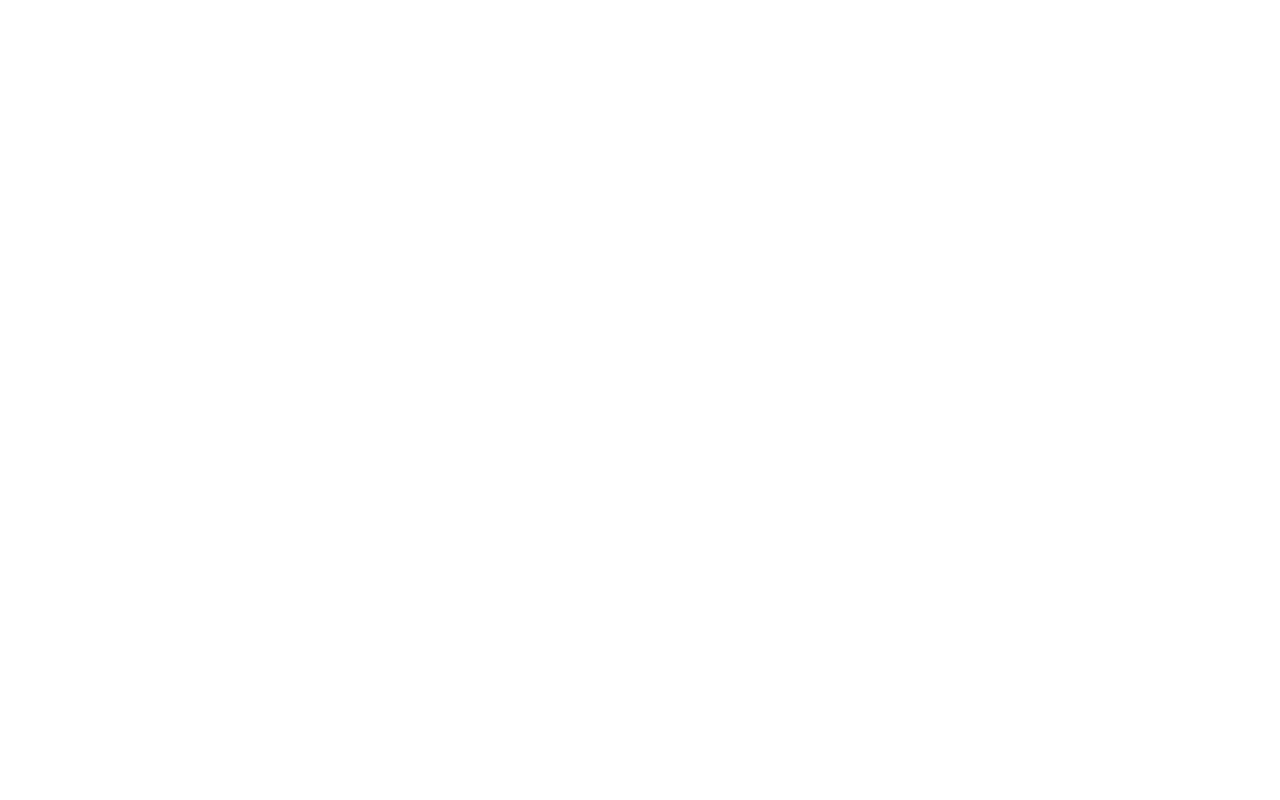
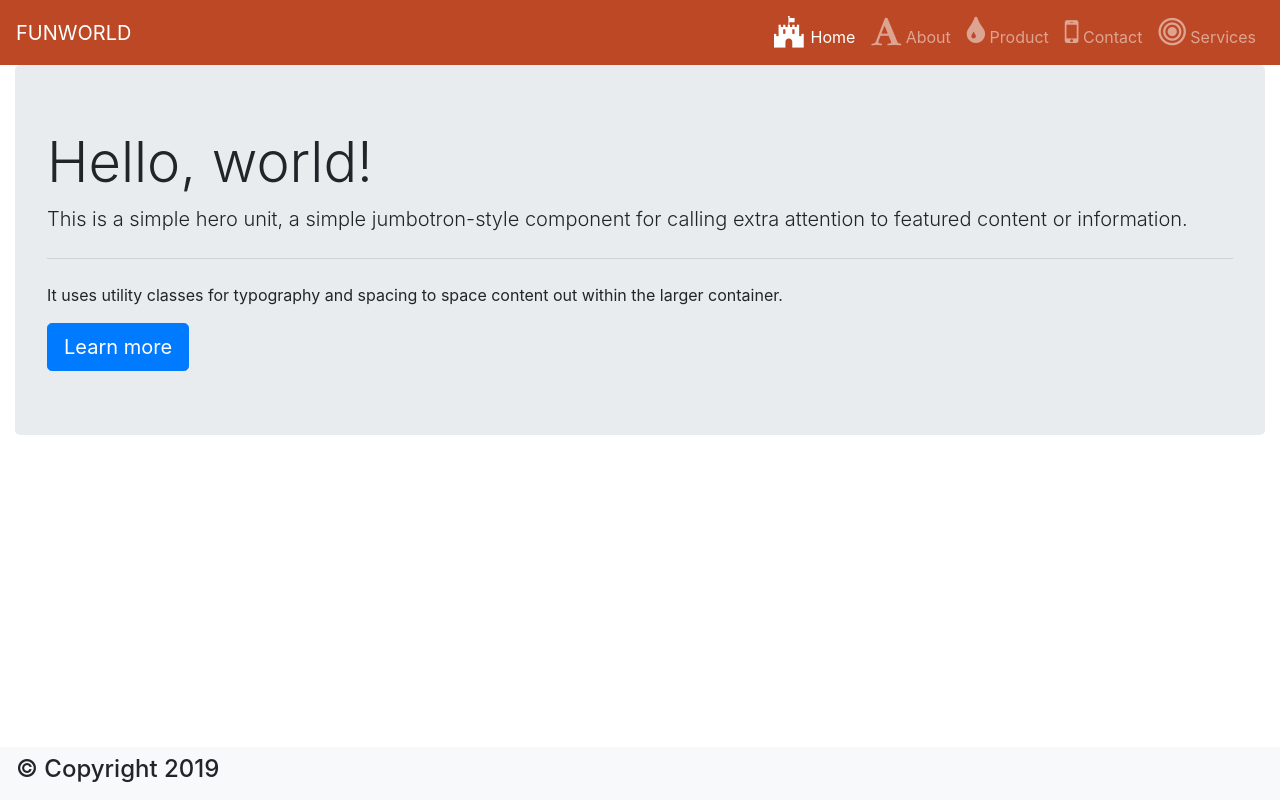
Before and after one commit to ruchi-jhamb/COMP308-W2019-Lesson1, a website: page index.html in a window 1280 px wide. Drawn offline with nearby package versions, Linux system fonts and the light colour scheme.

Commit message:
Added header and footer using bootstrap support

```diff
--- a/index.html
+++ b/index.html
@@ -6,11 +6,61 @@
     <meta http-equiv="X-UA-Compatible" content="ie=edge">
     <title>COMP308-W2019-Lesson 1 </title>
     <!-- CSS Section-->
+    <link rel="stylesheet" href="./node_modules/bootstrap/dist/css/bootstrap.min.css">
+    <link rel="stylesheet" href="./node_modules/font-awesome/css/font-awesome.min.css">
     <link rel="stylesheet" href="./Contents/app.css">
 </head>
 <body>
 
+        <header>
+        <!-- Main Navbar -->
+        <nav class="navbar navbar-expand-lg navbar-dark" style="background-color: #bd4825;">
+                <a class="navbar-brand" href="#">FUNWORLD</a>
+                <button class="navbar-toggler" type="button" data-toggle="collapse" data-target="#navbarSupportedContent" aria-controls="navbarSupportedContent" aria-expanded="false" aria-label="Toggle navigation">
+                  <span class="navbar-toggler-icon"></span>
+                </button>
+
+                <div class="collapse navbar-collapse" id="navbarSupportedContent">
+                  <ul class="navbar-nav ml-auto">
+                    <li class="nav-item active">
+                      <a class="nav-link" href="#"><i class="fa fa-2x fa-fort-awesome"></i> Home <span class="sr-only">(current)</span></a>
+                    </li>
+                    <li class="nav-item">
+                      <a class="nav-link" href="#"><i class="fa fa-2x fa-font"></i> About</a>
+                    </li>
+                    <li class="nav-item">
+                            <a class="nav-link" href="#"><i class="fa fa-2x fa-tint"></i> Product</a>
+                    </li>
+                    <li class="nav-item">
+                            <a class="nav-link" href="#"><i class="fa fa-2x fa-mobile"></i> Contact</a>
+                    </li>
+                    <li class="nav-item">
+                            <a class="nav-link" href="#"><i class="fa fa-2x fa-bullseye"></i> Services</a>
+                    </li>
+                </div>
+              </nav>
+            </header>
+
+            <main class=container-fluid>
+                <!-- Main content Area -->
+                <div class="jumbotron">
+                    <h1 class="display-4">Hello, world!</h1>
+                    <p class="lead">This is a simple hero unit, a simple jumbotron-style component for calling extra attention to featured content or information.</p>
+                    <hr class="my-4">
+                    <p>It uses utility classes for typography and spacing to space content out within the larger container.</p>
+                    <a class="btn btn-primary btn-lg" href="#" role="button">Learn more</a>
+                </div>
+            </main>
+
+            <footer>
+                <nav class="navbar fixed-bottom navbar-light bg-light">
+                    <h4>&copy; Copyright 2019</h4>
+                </nav>
+            </footer>
+
     <!--Script section-->
+    <script src= "./node_modules/bootstrap/dist/js/bootstrap.bundle.min.js"></script>
+    <script src="./node_modules/jquery/dist/jquery.min.js"></script>
     <script src="./Scripts/app.js"></script>
 </body>
 </html>
```
